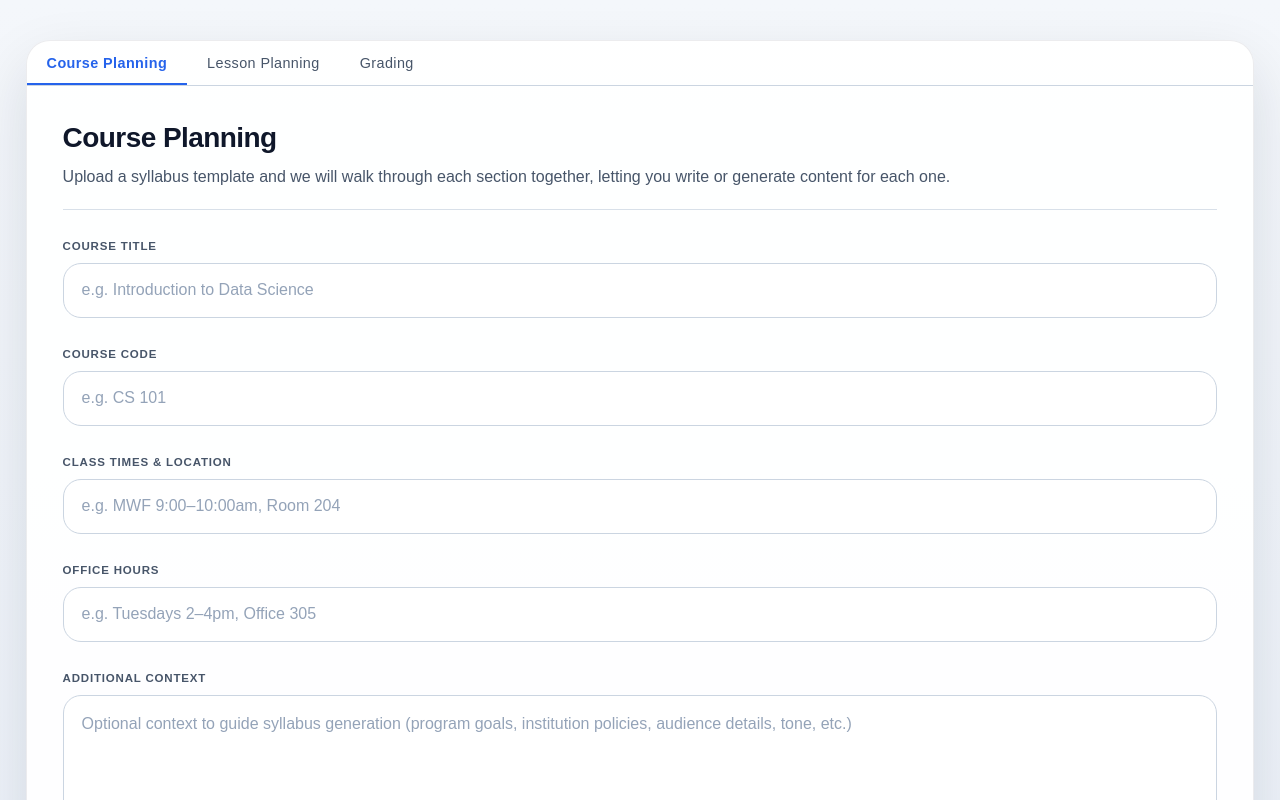
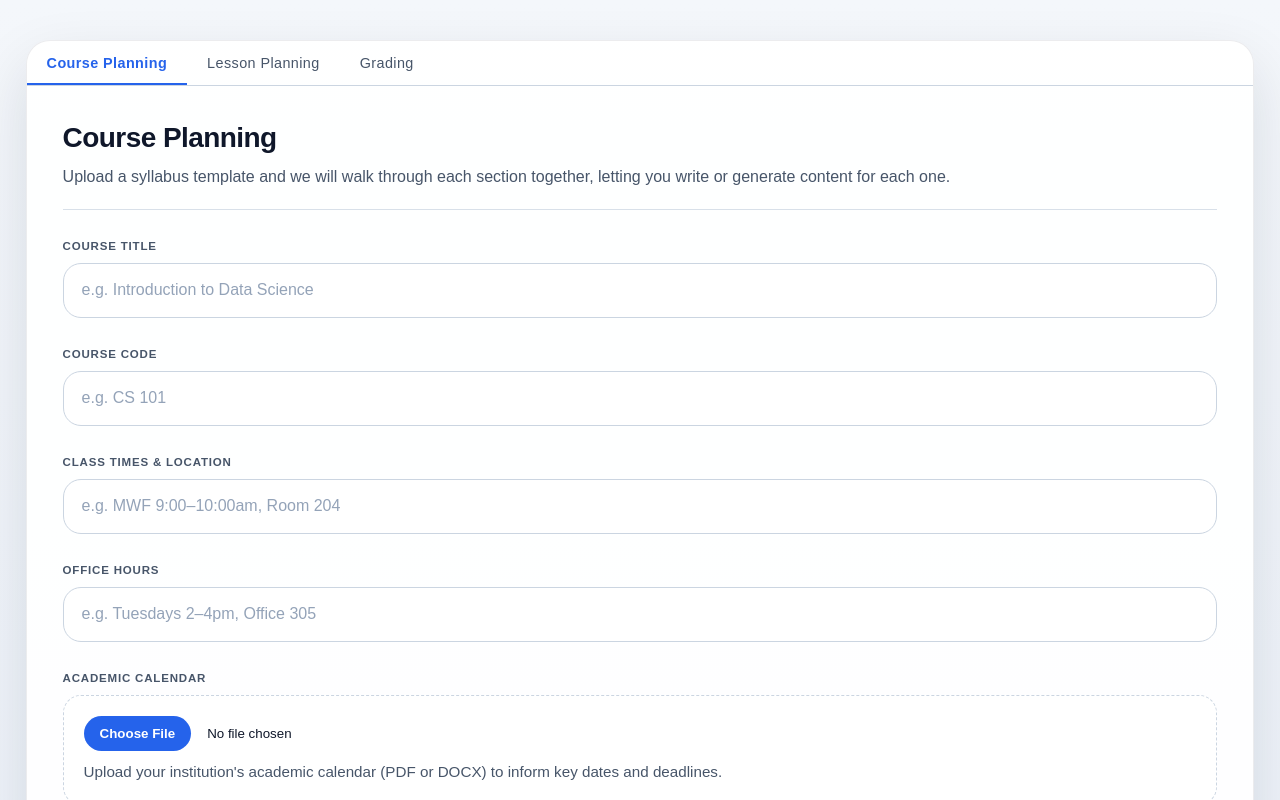
Before and after one commit to alexandergshaw/teaching-assistant, a Next.js app: page / in a window 1280 px wide. Both pictures are taken after a click on the tab "Course Planning". Shown: the top 800 px of the page. Built offline with nearby package versions, Linux system fonts and the light colour scheme.

Commit message:
feat: add academic calendar upload functionality to CoursePlanningTab

```diff
--- a/src/app/components/CoursePlanningTab.tsx
+++ b/src/app/components/CoursePlanningTab.tsx
@@ -50,6 +50,8 @@ export default function CoursePlanningTab({ copiedKey, onCopy, icons }: CoursePl
   >([]);
   const [lockedSyllabusSections, setLockedSyllabusSections] = useState<boolean[]>([]);
   const [isRevisingSyllabus, setIsRevisingSyllabus] = useState(false);
+  const academicCalendarRef = useRef<HTMLInputElement>(null);
+  const [academicCalendarFile, setAcademicCalendarFile] = useState<{ name: string; base64: string; mimeType: string } | null>(null);
 
   const getFullContext = () => {
     const parts = [
@@ -59,6 +61,24 @@ export default function CoursePlanningTab({ copiedKey, onCopy, icons }: CoursePl
       coursePlanningContext.trim(),
     ].filter(Boolean) as string[];
     return parts.length > 0 ? parts.join("\n") : undefined;
+  };
+
+  const getContextFiles = () => [
+    ...(academicCalendarFile ? [academicCalendarFile] : []),
+    ...coursePlanningContextFiles,
+  ];
+
+  const handleAcademicCalendarChange = async (e: ChangeEvent<HTMLInputElement>) => {
+    const file = e.target.files?.[0];
+    if (!file) return;
+    const base64 = await new Promise<string>((resolve, reject) => {
+      const reader = new FileReader();
+      reader.onload = () => resolve((reader.result as string).split(",")[1] ?? "");
+      reader.onerror = reject;
+      reader.readAsDataURL(file);
+    });
+    setAcademicCalendarFile({ name: file.name, base64, mimeType: file.type || "application/octet-stream" });
+    e.target.value = "";
   };
 
   const handleCoursePlanningContextFiles = async (e: ChangeEvent<HTMLInputElement>) => {
@@ -104,7 +124,7 @@ export default function CoursePlanningTab({ copiedKey, onCopy, icons }: CoursePl
         courseTitle,
         { name: file.name, base64, mimeType: file.type || "application/octet-stream" },
         getFullContext(),
-        coursePlanningContextFiles
+        getContextFiles()
       );
       if ("error" in result) { setCoursePlanningError(result.error); return; }
       setParsedSections(result.sections);
@@ -138,7 +158,7 @@ export default function CoursePlanningTab({ copiedKey, onCopy, icons }: CoursePl
           completedSections,
           syllabusTemplateText || undefined,
           getFullContext(),
-          coursePlanningContextFiles
+          getContextFiles()
         );
         if (typeof result !== "string") { setCoursePlanningError(result.error); return; }
         content = result;
@@ -192,7 +212,7 @@ export default function CoursePlanningTab({ copiedKey, onCopy, icons }: CoursePl
         startIndex,
         syllabusTemplateText || undefined,
         getFullContext(),
-        coursePlanningContextFiles
+        getContextFiles()
       );
 
       if ("error" in result) {
@@ -238,7 +258,7 @@ export default function CoursePlanningTab({ copiedKey, onCopy, icons }: CoursePl
         syllabusRevisionPrompt.trim(),
         syllabusRevisionFiles,
         getFullContext(),
-        coursePlanningContextFiles,
+        getContextFiles(),
         lockedSyllabusSections
       );
       if ("error" in result) { setCoursePlanningError(result.error); return; }
@@ -267,7 +287,7 @@ export default function CoursePlanningTab({ copiedKey, onCopy, icons }: CoursePl
       completedSections.filter((s) => s.heading !== parsedSections[i].heading),
       syllabusTemplateText || undefined,
       getFullContext(),
-      coursePlanningContextFiles
+      getContextFiles()
     );
     if (typeof result === "string") {
       setSectionContents((prev) => {
@@ -370,6 +390,20 @@ export default function CoursePlanningTab({ copiedKey, onCopy, icons }: CoursePl
               value={officeHours}
               onChange={(e) => setOfficeHours(e.target.value)}
             />
+          </div>
+          <div className={styles.field}>
+            <label htmlFor="academicCalendar">Academic Calendar</label>
+            <div className={styles.fileField}>
+              <input
+                id="academicCalendar"
+                type="file"
+                accept=".pdf,.docx,application/pdf,application/vnd.openxmlformats-officedocument.wordprocessingml.document"
+                ref={academicCalendarRef}
+                onChange={handleAcademicCalendarChange}
+              />
+              <p>Upload your institution&apos;s academic calendar (PDF or DOCX) to inform key dates and deadlines.</p>
+              {academicCalendarFile && <p>{academicCalendarFile.name}</p>}
+            </div>
           </div>
           <div className={styles.field}>
             <label htmlFor="coursePlanningContext">Additional Context</label>
```
